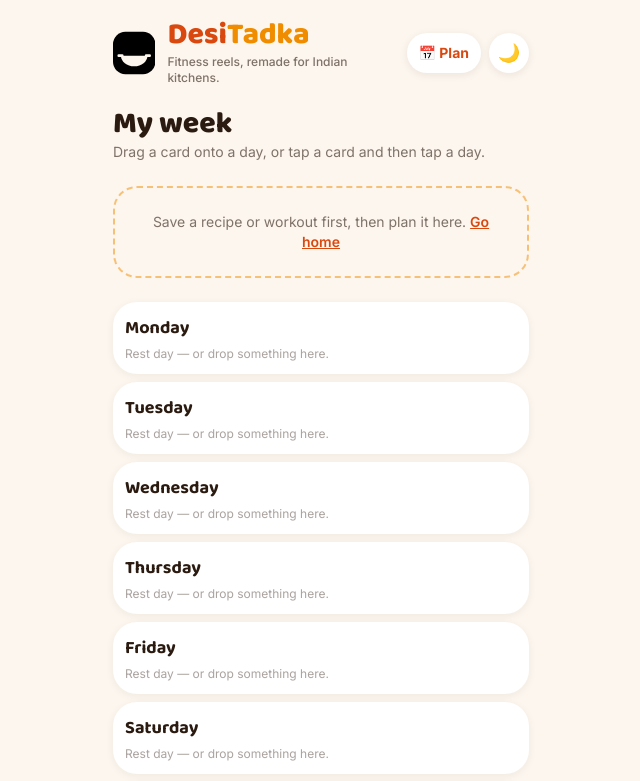
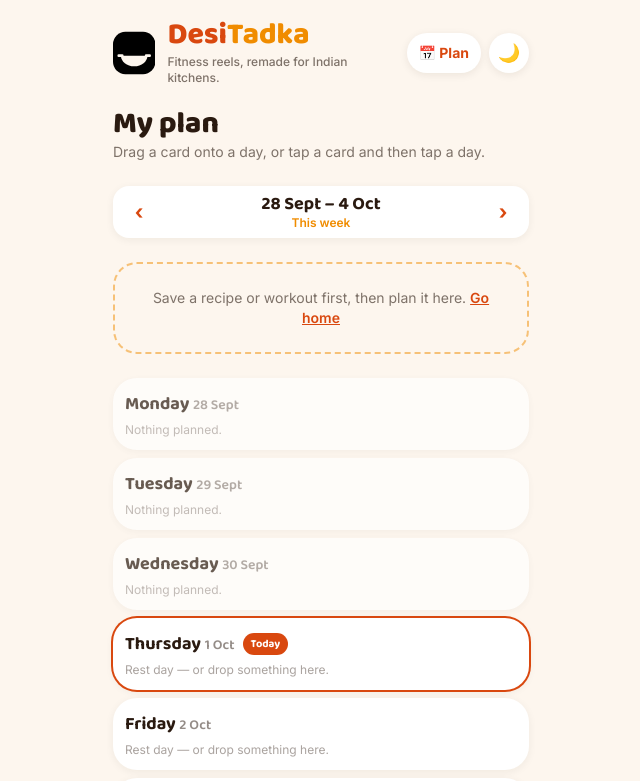
Before and after one commit to sanyagoyal2000/desi-tadka, a Next.js app: page /plan in a window 1280 px wide. Shown: the top 781 px of the page, without its empty margins (319-959 px from the left). Built offline with nearby package versions, Linux system fonts and the light colour scheme.

Commit message:
Turn the weekly plan into a dated calendar
Co-Authored-By: Claude Opus 5.5 <noreply@anthropic.com>

```diff
--- a/app/plan/page.tsx
+++ b/app/plan/page.tsx
@@ -3,22 +3,27 @@
 
 import { useEffect, useMemo, useState } from "react";
 import Link from "next/link";
-import { DAYS, type Card, type Day, type Plan } from "@/lib/schema";
-import { DAY_LABELS } from "@/lib/plan";
+import type { Card, Plan } from "@/lib/schema";
+import { addDays, dayLabel, todayISO, weekDates, weekRange, weekStart } from "@/lib/plan";
 import { sortCards } from "@/lib/cardFilters";
 
-type DragData = { id: string; from?: { day: Day; index: number } };
+type DragData = { id: string; from?: { day: string; index: number } };
 
-// Weekly planner: drag (or tap-then-tap) saved cards onto days.
+// Calendar planner: browse weeks by date and drag (or tap-then-tap) saved cards onto days.
 export default function PlanPage() {
   const [cards, setCards] = useState<Card[] | null>(null);
   const [plan, setPlan] = useState<Plan | null>(null);
   const [selected, setSelected] = useState<string | null>(null);
-  const [overDay, setOverDay] = useState<Day | null>(null);
+  const [overDay, setOverDay] = useState<string | null>(null);
+  const [today, setToday] = useState<string | null>(null);
+  const [start, setStart] = useState<string | null>(null);
   const [error, setError] = useState<string | null>(null);
   useEffect(() => {
     Promise.all([fetch("/api/cards").then((r) => r.json()), fetch("/api/plan").then((r) => r.json())])
       .then(([c, p]) => {
+        const t = todayISO(); // read on the device so "today" is the viewer's date
+        setToday(t);
+        setStart(weekStart(t));
         setCards(sortCards(c.cards ?? []));
         setPlan(p.plan);
       })
@@ -37,29 +42,34 @@ export default function PlanPage() {
     }
   }
 
-  function drop(day: Day, data: DragData) {
+  const idsOn = (day: string) => plan?.days[day] ?? [];
+
+  function drop(day: string, data: DragData) {
     if (!plan) return;
     const days = { ...plan.days };
     if (data.from) {
       if (data.from.day === day) return;
-      days[data.from.day] = days[data.from.day].filter((_, i) => i !== data.from!.index);
+      days[data.from.day] = idsOn(data.from.day).filter((_, i) => i !== data.from!.index);
     }
-    days[day] = [...days[day], data.id];
+    days[day] = [...idsOn(day), data.id];
     save({ days });
   }
 
-  function removeAt(day: Day, index: number) {
+  function removeAt(day: string, index: number) {
     if (!plan) return;
-    save({ days: { ...plan.days, [day]: plan.days[day].filter((_, i) => i !== index) } });
+    save({ days: { ...plan.days, [day]: idsOn(day).filter((_, i) => i !== index) } });
   }
 
+  const week = start ? weekDates(start) : [];
+
   function clearWeek() {
-    save({ days: Object.fromEntries(DAYS.map((d) => [d, []])) as unknown as Plan["days"] });
+    if (!plan) return;
+    save({ days: { ...plan.days, ...Object.fromEntries(week.map((d) => [d, []])) } });
   }
 
-  const planned = plan ? DAYS.flatMap((d) => plan.days[d].map((id) => byId.get(id)).filter((c): c is Card => Boolean(c))) : [];
+  const plannedThisWeek = week.some((d) => idsOn(d).some((id) => byId.has(id)));
 
-  if (cards === null || plan === null) {
+  if (cards === null || plan === null || !start || !today) {
     return (
       <main className="flex flex-col gap-3">
         {error ? <p className="font-semibold text-chili">{error}</p> : [0, 1, 2].map((i) => <div key={i} className="h-20 animate-pulse rounded-3xl bg-surface/60" />)}
@@ -70,9 +80,28 @@ export default function PlanPage() {
   return (
     <main className="flex flex-col gap-6">
       <div>
-        <h1 className="font-display text-3xl font-extrabold">My week</h1>
+        <h1 className="font-display text-3xl font-extrabold">My plan</h1>
         <p className="text-sm text-ink/60">Drag a card onto a day, or tap a card and then tap a day.</p>
       </div>
+
+      <nav aria-label="Choose week" className="flex items-center justify-between gap-2 rounded-2xl bg-surface p-1.5 shadow-[0_2px_8px_rgba(42,26,16,0.06)]">
+        <button type="button" onClick={() => setStart(addDays(start, -7))} aria-label="Previous week" className="grid size-10 place-items-center rounded-xl text-xl font-bold text-chili hover:bg-cream">
+          ‹
+        </button>
+        <div className="flex flex-col items-center">
+          <span className="font-display text-lg font-bold leading-tight">{weekRange(start)}</span>
+          {start === weekStart(today) ? (
+            <span className="text-xs font-semibold text-turmeric">This week</span>
+          ) : (
+            <button type="button" onClick={() => setStart(weekStart(today))} className="text-xs font-semibold text-chili underline">
+              Back to this week
+            </button>
+          )}
+        </div>
+        <button type="button" onClick={() => setStart(addDays(start, 7))} aria-label="Next week" className="grid size-10 place-items-center rounded-xl text-xl font-bold text-chili hover:bg-cream">
+          ›
+        </button>
+      </nav>
       {error && <p className="rounded-2xl bg-surface px-4 py-3 text-sm font-semibold text-chili">{error}</p>}
 
       {cards.length === 0 ? (
@@ -105,7 +134,11 @@ export default function PlanPage() {
       )}
 
       <ol className="flex flex-col gap-2">
-        {DAYS.map((d) => (
+        {week.map((d) => {
+          const label = dayLabel(d);
+          const isToday = d === today;
+          const past = d < today;
+          return (
           <li
             key={d}
             onDragOver={(e) => {
@@ -120,10 +153,13 @@ export default function PlanPage() {
                 drop(d, JSON.parse(e.dataTransfer.getData("application/json")));
               } catch {}
             }}
-            className={`rounded-3xl bg-surface p-3 shadow-[0_2px_8px_rgba(42,26,16,0.06)] transition ${overDay === d ? "ring-2 ring-turmeric" : ""}`}
+            className={`rounded-3xl bg-surface p-3 shadow-[0_2px_8px_rgba(42,26,16,0.06)] transition ${overDay === d ? "ring-2 ring-turmeric" : isToday ? "ring-2 ring-chili" : ""} ${past ? "opacity-70" : ""}`}
           >
             <div className="flex items-center justify-between">
-              <h2 className="font-display text-lg font-bold">{DAY_LABELS[d].long}</h2>
+              <h2 className="font-display text-lg font-bold">
+                {label.long} <span className="text-sm font-semibold text-ink/50">{label.date}</span>
+                {isToday && <span className="ml-2 rounded-full bg-chili px-2 py-0.5 align-middle text-[11px] font-bold text-white">Today</span>}
+              </h2>
               {selected && (
                 <button
                   type="button"
@@ -137,11 +173,11 @@ export default function PlanPage() {
                 </button>
               )}
             </div>
-            {plan.days[d].length === 0 ? (
-              <p className="mt-1 text-xs text-ink/40">Rest day — or drop something here.</p>
+            {idsOn(d).length === 0 ? (
+              <p className="mt-1 text-xs text-ink/40">{past ? "Nothing planned." : "Rest day — or drop something here."}</p>
             ) : (
               <ul className="mt-2 flex flex-col gap-1.5">
-                {plan.days[d].map((id, i) => {
+                {idsOn(d).map((id, i) => {
                   const c = byId.get(id);
                   if (!c) return null;
                   return (
@@ -158,7 +194,7 @@ export default function PlanPage() {
                       <button
                         type="button"
                         onClick={() => removeAt(d, i)}
-                        aria-label={`Remove ${c.title} from ${DAY_LABELS[d].long}`}
+                        aria-label={`Remove ${c.title} from ${label.long} ${label.date}`}
                         className="grid size-8 shrink-0 place-items-center rounded-full text-ink/40 hover:bg-surface hover:text-chili"
                       >
                         ×
@@ -169,10 +205,11 @@ export default function PlanPage() {
               </ul>
             )}
           </li>
-        ))}
+          );
+        })}
       </ol>
 
-      {planned.length > 0 && (
+      {plannedThisWeek && (
         <button type="button" onClick={clearWeek} className="text-sm font-semibold text-ink/50 hover:text-chili">
           Clear the week
         </button>
--- a/components/CardActions.tsx
+++ b/components/CardActions.tsx
@@ -2,8 +2,8 @@
 
 import { useEffect, useState } from "react";
 import { useRouter } from "next/navigation";
-import { DAYS, type Card, type Day, type Plan } from "@/lib/schema";
-import { DAY_LABELS } from "@/lib/plan";
+import type { Card, Plan } from "@/lib/schema";
+import { addDays, dayLabel, todayISO } from "@/lib/plan";
 import { shareImage, shareText } from "@/lib/shareCard";
 
 const pill =
@@ -18,10 +18,16 @@ export default function CardActions({ card: initial }: { card: Card }) {
   const [sharing, setSharing] = useState(false);
   const [confirmDelete, setConfirmDelete] = useState(false);
 
+  const [upcoming, setUpcoming] = useState<string[]>([]);
+
   useEffect(() => {
     fetch("/api/plan")
       .then((r) => r.json())
-      .then((d) => setPlan(d.plan))
+      .then((d) => {
+        const today = todayISO();
+        setUpcoming(Array.from({ length: 7 }, (_, i) => addDays(today, i)));
+        setPlan(d.plan);
+      })
       .catch(() => {});
   }, []);
 
@@ -69,10 +75,10 @@ export default function CardActions({ card: initial }: { card: Card }) {
     }
   }
 
-  async function toggleDay(day: Day) {
+  async function toggleDay(date: string) {
     if (!plan) return;
-    const has = plan.days[day].includes(card.id);
-    const next: Plan = { days: { ...plan.days, [day]: has ? plan.days[day].filter((x) => x !== card.id) : [...plan.days[day], card.id] } };
+    const ids = plan.days[date] ?? [];
+    const next: Plan = { days: { ...plan.days, [date]: ids.includes(card.id) ? ids.filter((x) => x !== card.id) : [...ids, card.id] } };
     setPlan(next);
     const res = await fetch("/api/plan", { method: "PUT", headers: { "Content-Type": "application/json" }, body: JSON.stringify({ plan: next }) }).catch(() => null);
     if (!res?.ok) {
@@ -117,23 +123,26 @@ export default function CardActions({ card: initial }: { card: Card }) {
       )}
 
       <div className="rounded-3xl bg-surface p-4 shadow-[0_2px_8px_rgba(42,26,16,0.06)]">
-        <p className="font-display text-lg font-bold">📅 Add to my week</p>
+        <p className="font-display text-lg font-bold">📅 Add to my plan</p>
+        <p className="text-xs text-ink/50">Next 7 days — older and later dates are on the Plan page.</p>
         <div role="group" aria-label="Days" className="mt-2 grid grid-cols-7 gap-1.5">
-          {DAYS.map((d) => {
-            const on = plan?.days[d].includes(card.id) ?? false;
+          {upcoming.map((d, i) => {
+            const on = plan?.days[d]?.includes(card.id) ?? false;
+            const label = dayLabel(d);
             return (
               <button
                 key={d}
                 type="button"
                 disabled={!plan}
                 aria-pressed={on}
-                aria-label={DAY_LABELS[d].long}
+                aria-label={`${label.long} ${label.date}`}
                 onClick={() => toggleDay(d)}
-                className={`rounded-xl py-2 text-xs font-bold transition focus-visible:outline-2 focus-visible:outline-turmeric disabled:opacity-40 ${
+                className={`flex flex-col items-center rounded-xl py-1.5 text-xs font-bold transition focus-visible:outline-2 focus-visible:outline-turmeric disabled:opacity-40 ${
                   on ? "bg-chili text-white" : "bg-cream text-ink/70 hover:text-ink"
                 }`}
               >
-                {DAY_LABELS[d].short}
+                <span className="text-[10px] font-semibold opacity-70">{i === 0 ? "Today" : label.short}</span>
+                <span className="text-base leading-tight">{label.dayOfMonth}</span>
               </button>
             );
           })}
--- a/lib/plan.ts
+++ b/lib/plan.ts
@@ -1,11 +1,34 @@
-import type { Day } from "./schema";
+// Plan dates are local calendar days written as "YYYY-MM-DD".
+const pad = (n: number) => String(n).padStart(2, "0");
 
-export const DAY_LABELS: Record<Day, { short: string; long: string }> = {
-  mon: { short: "Mon", long: "Monday" },
-  tue: { short: "Tue", long: "Tuesday" },
-  wed: { short: "Wed", long: "Wednesday" },
-  thu: { short: "Thu", long: "Thursday" },
-  fri: { short: "Fri", long: "Friday" },
-  sat: { short: "Sat", long: "Saturday" },
-  sun: { short: "Sun", long: "Sunday" },
-};
+export const toISO = (d: Date) => `${d.getFullYear()}-${pad(d.getMonth() + 1)}-${pad(d.getDate())}`;
+
+export function fromISO(iso: string): Date {
+  const [y, m, d] = iso.split("-").map(Number);
+  return new Date(y, m - 1, d);
+}
+
+export function addDays(iso: string, n: number): string {
+  const d = fromISO(iso);
+  d.setDate(d.getDate() + n);
+  return toISO(d);
+}
+
+export const todayISO = () => toISO(new Date());
+
+// Weeks start on Monday.
+export const weekStart = (iso: string) => addDays(iso, -((fromISO(iso).getDay() + 6) % 7));
+
+export const weekDates = (start: string) => Array.from({ length: 7 }, (_, i) => addDays(start, i));
+
+export function dayLabel(iso: string) {
+  const d = fromISO(iso);
+  return {
+    short: d.toLocaleDateString("en-IN", { weekday: "short" }),
+    long: d.toLocaleDateString("en-IN", { weekday: "long" }),
+    date: d.toLocaleDateString("en-IN", { day: "numeric", month: "short" }),
+    dayOfMonth: d.getDate(),
+  };
+}
+
+export const weekRange = (start: string) => `${dayLabel(start).date} – ${dayLabel(addDays(start, 6)).date}`;
--- a/lib/schema.ts
+++ b/lib/schema.ts
@@ -56,15 +56,13 @@ export type Card = z.infer<typeof CardSchema>;
 
 export const MAX_WORKOUT_SWAPS = 3;
 
-// ---- Weekly plan: card ids per day (data/plan.json) ----
+// ---- Plan: card ids per calendar date, "YYYY-MM-DD" (data/plan.json) ----
 
-export const DAYS = ["mon", "tue", "wed", "thu", "fri", "sat", "sun"] as const;
-export type Day = (typeof DAYS)[number];
 export const PlanSchema = z.object({
-  days: z.object(Object.fromEntries(DAYS.map((d) => [d, z.array(z.string())])) as Record<Day, z.ZodArray<z.ZodString>>),
+  days: z.record(z.string().regex(/^\d{4}-\d{2}-\d{2}$/), z.array(z.string())),
 });
 export type Plan = z.infer<typeof PlanSchema>;
-export const emptyPlan = (): Plan => ({ days: Object.fromEntries(DAYS.map((d) => [d, []])) as unknown as Plan["days"] });
+export const emptyPlan = (): Plan => ({ days: {} });
 
 // ---- Shapes the AI must return. Kept flat and fully "required" so both the
 // OpenAI API (strict JSON schema) and `codex exec --output-schema` accept them. ----
--- a/lib/store.ts
+++ b/lib/store.ts
@@ -1,7 +1,8 @@
 import { mkdir, readFile, rename, rm, writeFile } from "node:fs/promises";
 import path from "node:path";
 import { z } from "zod";
-import { CardSchema, DAYS, PlanSchema, emptyPlan, type Card, type Plan } from "./schema";
+import { CardSchema, PlanSchema, emptyPlan, type Card, type Plan } from "./schema";
+import { todayISO, weekDates, weekStart } from "./plan";
 import { DATA_DIR, MEDIA_DIR } from "./paths";
 
 // Saved cards live in data/cards.json on the laptop (spec.md > Card Store).
@@ -52,20 +53,30 @@ export async function deleteCard(id: string): Promise<boolean> {
   await writeJSON(FILE, rest);
   if (/^[\w-]+$/.test(id)) await rm(path.join(MEDIA_DIR, id), { recursive: true, force: true });
   const plan = await getPlan();
-  await savePlan({ days: Object.fromEntries(DAYS.map((d) => [d, plan.days[d].filter((x) => x !== id)])) as Plan["days"] });
+  await savePlan({ days: Object.fromEntries(Object.entries(plan.days).map(([d, ids]) => [d, ids.filter((x) => x !== id)])) });
   return true;
 }
 
+const WEEKDAYS = ["mon", "tue", "wed", "thu", "fri", "sat", "sun"];
+
 export async function getPlan(): Promise<Plan> {
   try {
-    const parsed = PlanSchema.safeParse(JSON.parse(await readFile(PLAN_FILE, "utf8")));
+    const raw = JSON.parse(await readFile(PLAN_FILE, "utf8"));
+    // Older plans were one repeating Mon–Sun week; place them on this week's dates.
+    if (raw?.days && WEEKDAYS.some((d) => d in raw.days)) {
+      const dates = weekDates(weekStart(todayISO()));
+      raw.days = Object.fromEntries(WEEKDAYS.map((d, i) => [dates[i], raw.days[d] ?? []]));
+    }
+    const parsed = PlanSchema.safeParse(raw);
     return parsed.success ? parsed.data : emptyPlan();
   } catch {
     return emptyPlan();
   }
 }
 
+// Empty days are dropped so the file only holds dates with something planned.
 export async function savePlan(plan: Plan): Promise<Plan> {
-  await writeJSON(PLAN_FILE, plan);
-  return plan;
+  const clean: Plan = { days: Object.fromEntries(Object.entries(plan.days).filter(([, ids]) => ids.length > 0)) };
+  await writeJSON(PLAN_FILE, clean);
+  return clean;
 }
```
Also changed, not shown: devpost/checklist.md (+2 -1 lines).
